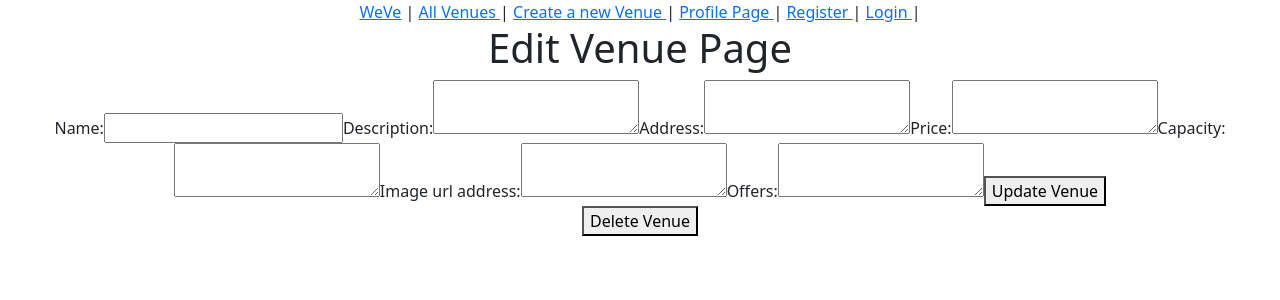
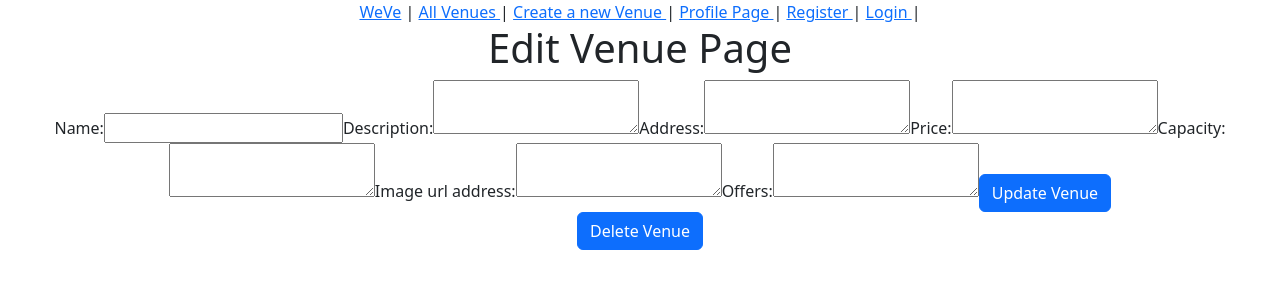
Before and after one commit to tulip-hunters/weve-wedding-planner-app-client, a React (Create React App) app: page /venues/edit/1 in a window 1280 px wide. Shown: the top 300 px of the page. Built offline with nearby package versions, Linux system fonts and the light colour scheme; no server answers.

Commit message:
add button styling

```diff
--- a/src/pages/EditVenuePage.js
+++ b/src/pages/EditVenuePage.js
@@ -107,10 +107,10 @@ const deleteVenue = () => {
           onChange={(e) => setOffers(e.target.value)}
         />
 
-        <button type="submit">Update Venue</button>
+        <button className="btn btn-primary" type="submit">Update Venue</button>
       </form>
 
-      <button onClick={deleteVenue}>Delete Venue</button>
+      <button className="btn btn-primary" onClick={deleteVenue}>Delete Venue</button>
       </div>
 
 
--- a/src/pages/VenueDetailsPage.js
+++ b/src/pages/VenueDetailsPage.js
@@ -72,11 +72,11 @@ function VenueDetailsPage() {
                 {/* <p className="fw-semibold">{venueDetails.likes}</p> */}
 
                 <Link to="/venues">
-                  <button>Back to all venues</button>
+                  <button className="btn btn-primary">Back to all venues</button>
                 </Link>
                 {venueDetails && user && venueDetails.user === user._id ? (
                   <Link to={`/venues/edit/${venueId}`}>
-                    <button>Edit Venue</button>
+                    <button className="btn btn-primary">Edit Venue</button>
                   </Link>
                 ) : (
                   <></>
```
